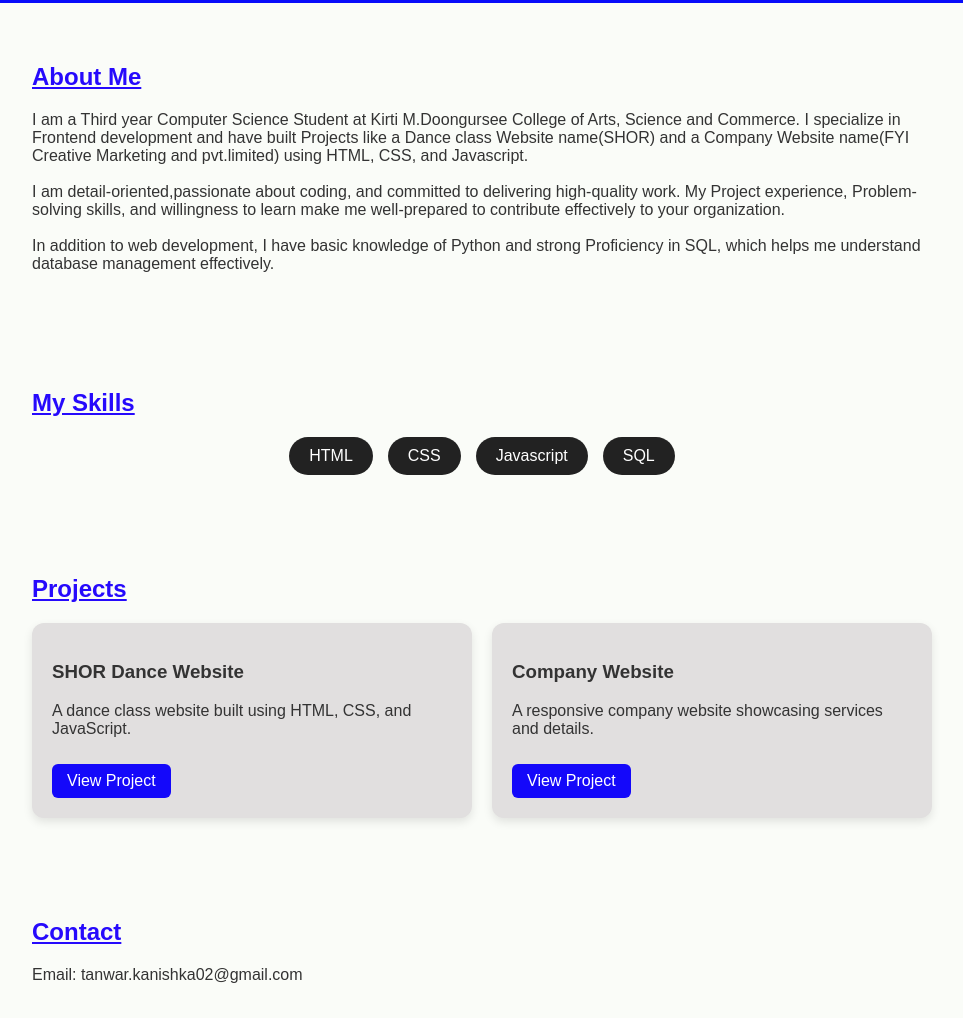
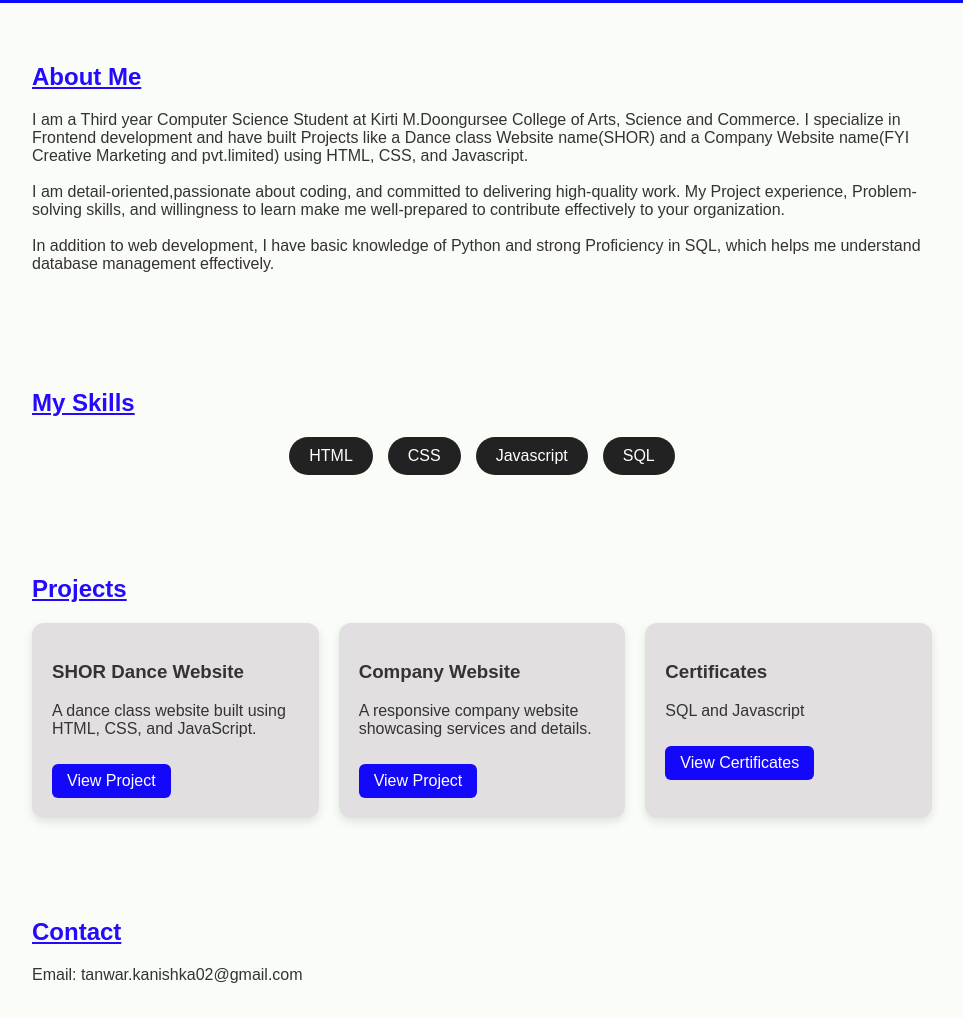
Before and after one commit to tanwarkanishka02-dotcom/Kanishka-Tanwar, a plain HTML site: page index.html in a window 1280 px wide. Shown: the part 191-1209 px from the top of the page, without its empty margins (158-1121 px from the left). Drawn offline with Linux system fonts and the light colour scheme.

Commit message:
Update index.html

```diff
--- a/index.html
+++ b/index.html
@@ -145,6 +145,12 @@
       <a href="company.html" class="btn">View Project</a>
     </div>
 
+    <div class="card">
+      <h3>Certificates</h3>
+      <p>SQL and Javascript</p>
+      <a href="certificates.html" class="btn">View Certificates</a>
+    </div>
+
   </div>
 </section>
 
```
